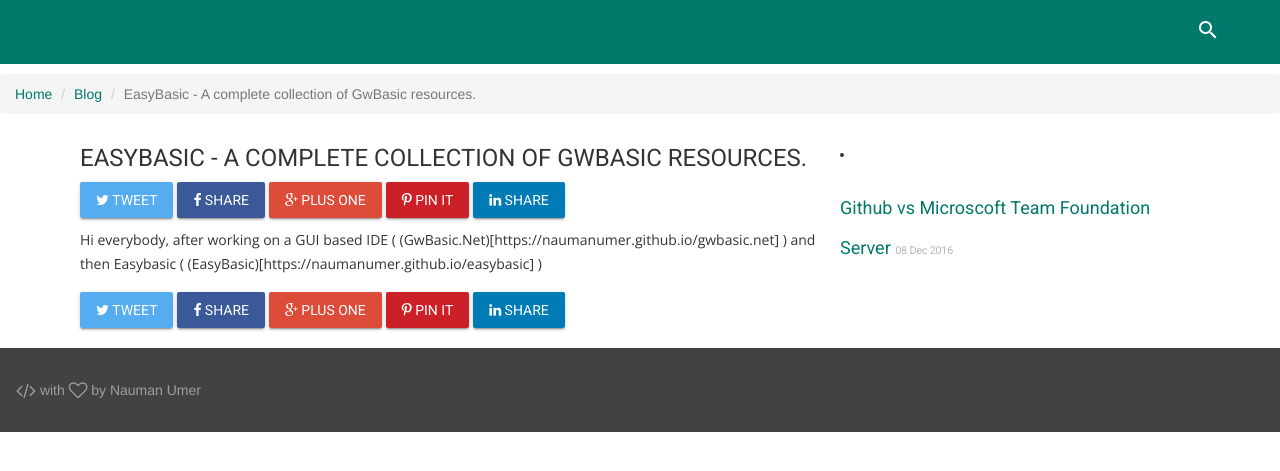
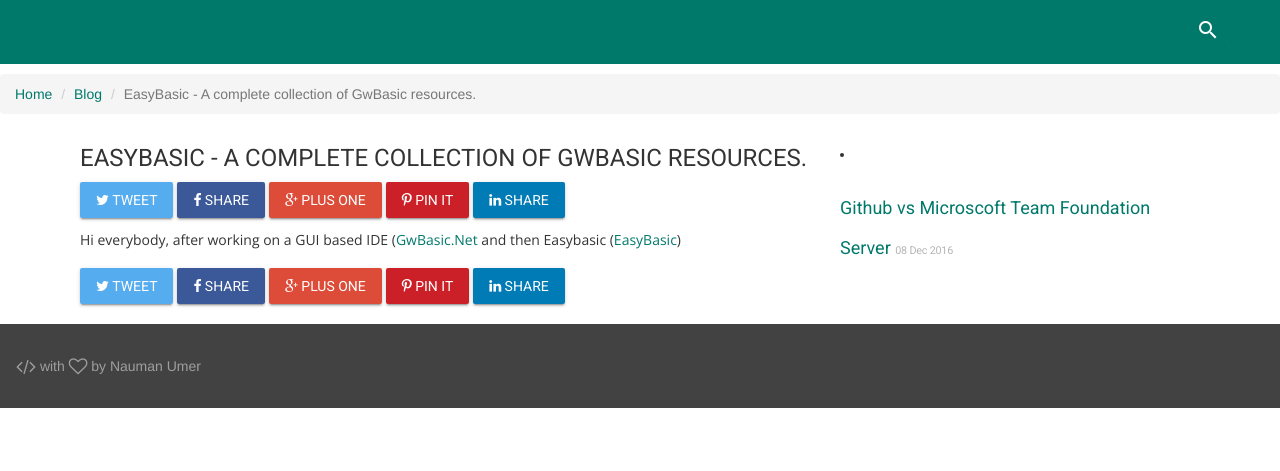
Before and after one commit to nmanumr/nmanumr.com, a Jekyll site: the page built from _posts/2017-01-01-EasyBasic.md, in a window 1280 px wide. Shown: the top 471 px of the page. Built offline with Jekyll 4.4.1, drawn with Linux system fonts in a browser that asks for light colours; nearby versions of some CDN libraries; library files that are not in the unit come from our copies; comment, search, counter and statistics services are not loaded.

Commit message:
Update 2017-01-01-EasyBasic.md

```diff
--- a/_posts/2017-01-01-EasyBasic.md
+++ b/_posts/2017-01-01-EasyBasic.md
@@ -8,4 +8,4 @@
 published: true
 ---
 
-Hi everybody, after working on a GUI based IDE ( (GwBasic.Net)[https://naumanumer.github.io/gwbasic.net] ) and then Easybasic ( (EasyBasic)[https://naumanumer.github.io/easybasic] )
+Hi everybody, after working on a GUI based IDE ([GwBasic.Net](https://naumanumer.github.io/gwbasic.net] ) and then Easybasic ([EasyBasic](https://naumanumer.github.io/easybasic))
```
